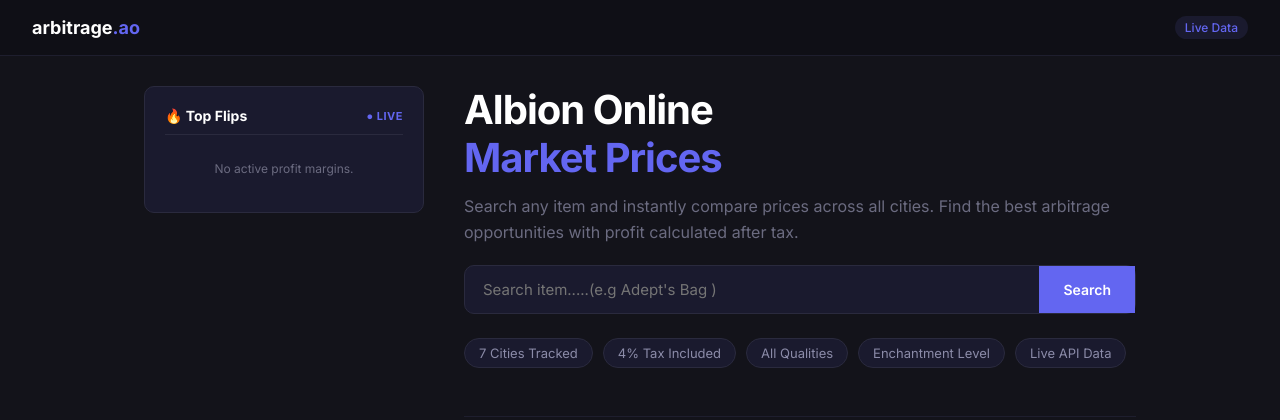
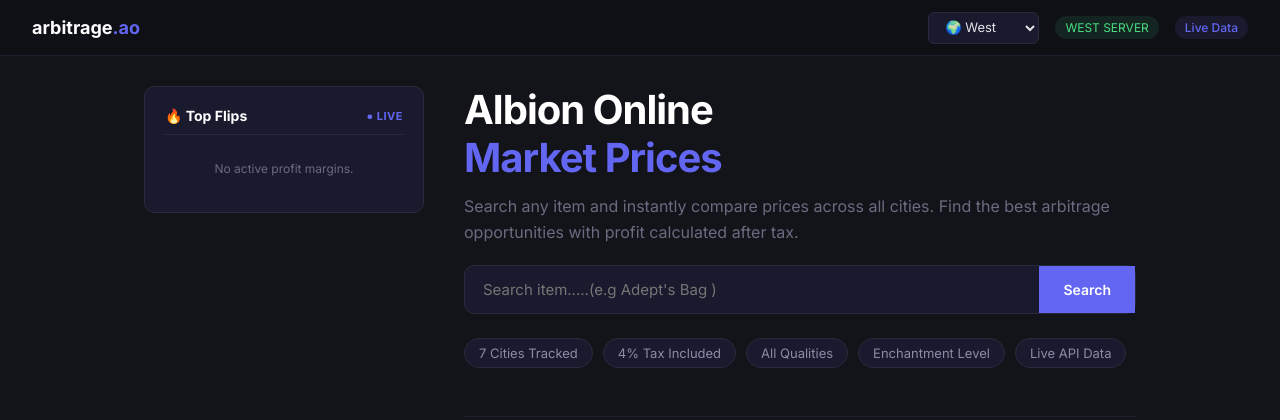
Before and after one commit to Dhairya-Baliyan/Albion-Market-tool, a Flask app: page / in a window 1280 px wide. Shown: the top 420 px of the page. Run offline with Flask 3, Linux system fonts and the light colour scheme; data that the repository does not hold is empty.

Commit message:
Added Some useful features and some small changes,final version before deployment on web server

```diff
--- a/api_client.py
+++ b/api_client.py
@@ -1,15 +1,22 @@
 import requests
 import time
 import os
+import threading
 
-_cache = None
-_cache_time = 0
+cached_opportunities = []
+_cache = {"west":None,"east":None,"europe":None}
+_cache_time = {"west":0,"east":0,"europe":0}
 CACHE_DURATION = 1800
 
-BASE_URL = "https://west.albion-online-data.com/api/v2/stats/prices"
+SERVERS = {
+    "west": "https://west.albion-online-data.com/api/v2/stats/prices",
+    "east": "https://east.albion-online-data.com/api/v2/stats/prices",
+    "europe": "https://europe.albion-online-data.com/api/v2/stats/prices"
+}
 
-def fetch_prices(item_id, location):
-    full_url = f"{BASE_URL}/{item_id}.json?locations={location}"
+def fetch_prices(item_id, location, server):
+    base_url = SERVERS.get(server, SERVERS["west"])
+    full_url = f"{base_url}/{item_id}.json?locations={location}"
     print(f"Calling Url: {full_url}")
 
     response = requests.get(full_url)
@@ -134,11 +141,11 @@ def analyze_prices(prices):
     results = results[:15]
     return results
 
-def get_top_opportunities():
+def get_top_opportunities(server):
     global _cache, _cache_time
     current_time = time.time()
-    if _cache and (current_time - _cache_time) < CACHE_DURATION:
-        return _cache
+    if _cache[server] and (current_time - _cache_time[server]) < CACHE_DURATION:
+        return _cache[server]
     popular_items = [
         # Bags & Capes
         {"id": "T4_BAG", "name": "Adept's Bag"},
@@ -172,7 +179,7 @@ def get_top_opportunities():
     results = []
     location = "Caerleon,Bridgewatch,Martlock,Lymhurst,Thetford,Fort Sterling,Brecilien"
     for item in popular_items:
-        prices = fetch_prices(item["id"], location)
+        prices = fetch_prices(item["id"], location, server)
         if not prices:
             continue
         analysis = analyze_prices(prices)
@@ -189,8 +196,8 @@ def get_top_opportunities():
 
     results.sort(key=lambda x: x["profit"], reverse=True)
     results = results[:6]
-    _cache = results
-    _cache_time = current_time
+    _cache[server]=results
+    _cache_time[server] = current_time
     return results
 
 def search_recommendations(user_input):
--- a/app.py
+++ b/app.py
@@ -5,12 +5,13 @@ app = Flask(__name__)
 
 @app.route('/')
 def home():
-    opportunities = get_top_opportunities()
-    return render_template('index.html', opportunities=opportunities)
+    server = request.args.get('server', 'west')
+    opportunities = get_top_opportunities(server)
+    return render_template('index.html', opportunities=opportunities,server=server)
 
 @app.route('/api/autocomplete')
 def autocomplete():
-    query = request.args.get('q', '').strip()
+    query = request.args.get('q','').strip()
     if not query:
         return jsonify([])
     suggestions = search_recommendations(query)
@@ -18,18 +19,20 @@ def autocomplete():
 
 @app.route('/search')
 def search():
-    item = request.args.get('item', '')
+    item = request.args.get('item','')
+    server = request.args.get('server','west')
     if not item:
-        return render_template('index.html', error="Please Enter A Valid Search Term.")
+        return render_template('index.html',error="Please Enter A Valid Search Term.")
     results = search_items(item)
-    return render_template('results.html', results=results, query=item)
+    return render_template('results.html',results=results,query=item,server=server)
 
 @app.route('/prices')
 def prices():
     item_id = request.args.get('id')
     item_name = request.args.get('name')
+    server = request.args.get('server','west')
     location = "Caerleon,Bridgewatch,Martlock,Lymhurst,Thetford,Fort Sterling,Brecilien"
-    prices_data = fetch_prices(item_id,location)
+    prices_data = fetch_prices(item_id,location,server)
     analysis = analyze_prices(prices_data)
     filtered_prices = []
     for item in prices_data:
--- a/templates/index.html
+++ b/templates/index.html
@@ -253,7 +253,7 @@
             top: 100%;
             left: 0;
             width: 100%;
-            background-color: #1a1f2c; /
+            background-color: #1a1f2c;
             border: 1px solid #4a5568;
             border-radius: 8px;
             margin-top: 5px;
@@ -283,7 +283,32 @@
 
         <nav>
             <a href="/" class="logo">arbitrage<span>.ao</span></a>
-            <span class="live-badge">Live Data</span>
+            <div style="margin-left:auto; display:flex; align-items:center; gap:16px;">
+                <select name="server" id="serverSelect" onchange="changeServer(this.value)" style="
+                    background: #1a1a2e;
+                    border: 1px solid #2a2a3e;
+                    color: #e2e2e8;
+                    padding: 6px 12px;
+                    border-radius: 6px;
+                    font-family: 'Inter', sans-serif;
+                    font-size: 13px;
+                    outline: none;
+                    cursor: pointer;
+                ">
+                    <option value="west">🌍 West</option>
+                    <option value="east">🌏 East</option>
+                    <option value="europe">🗺 Europe</option>
+                </select>
+                <span style="
+                    color: #4ade80;
+                    font-size: 12px;
+                    background: rgba(74,222,128,0.1);
+                    padding: 4px 10px;
+                    border-radius: 20px;
+                ">{{ server | upper }} SERVER
+                </span>
+                <span class="live-badge">Live Data</span>
+            </div>
         </nav>
 
         <div class="container">
@@ -426,5 +451,25 @@
                 }
             });
         </script>
+        <script>
+            document.querySelector('form').addEventListener('submit', function() {
+                var server = document.getElementById('serverSelect').value;
+                var input = document.createElement('input');
+                input.type = 'hidden';
+                input.name = 'server';
+                input.value = server;
+                this.appendChild(input);
+            });
+        </script>
+        <script>
+            // Set dropdown to current server on page load
+            const params = new URLSearchParams(window.location.search);
+            const currentServer = params.get('server') || 'west';
+            document.getElementById('serverSelect').value = currentServer;
+
+            function changeServer(server) {
+                window.location.href = '/?server=' + server;
+            }
+        </script>
     </body>
 </html>
--- a/templates/results.html
+++ b/templates/results.html
@@ -124,7 +124,7 @@
             {% if results %}
             <div class="results-list">
                 {% for item in results %}
-                <a href="/prices?id={{ item.id }}&name={{ item.name }}" class="result-card">
+                <a href="/prices?id={{item.id}}&name={{item.name}}&server={{server}}" class="result-card">
                     <div style="display: flex; align-items: center; gap: 12px;">
                         <img src="https://render.albiononline.com/v1/item/{{item.id}}.png"
                             width="60" height="60"
```
